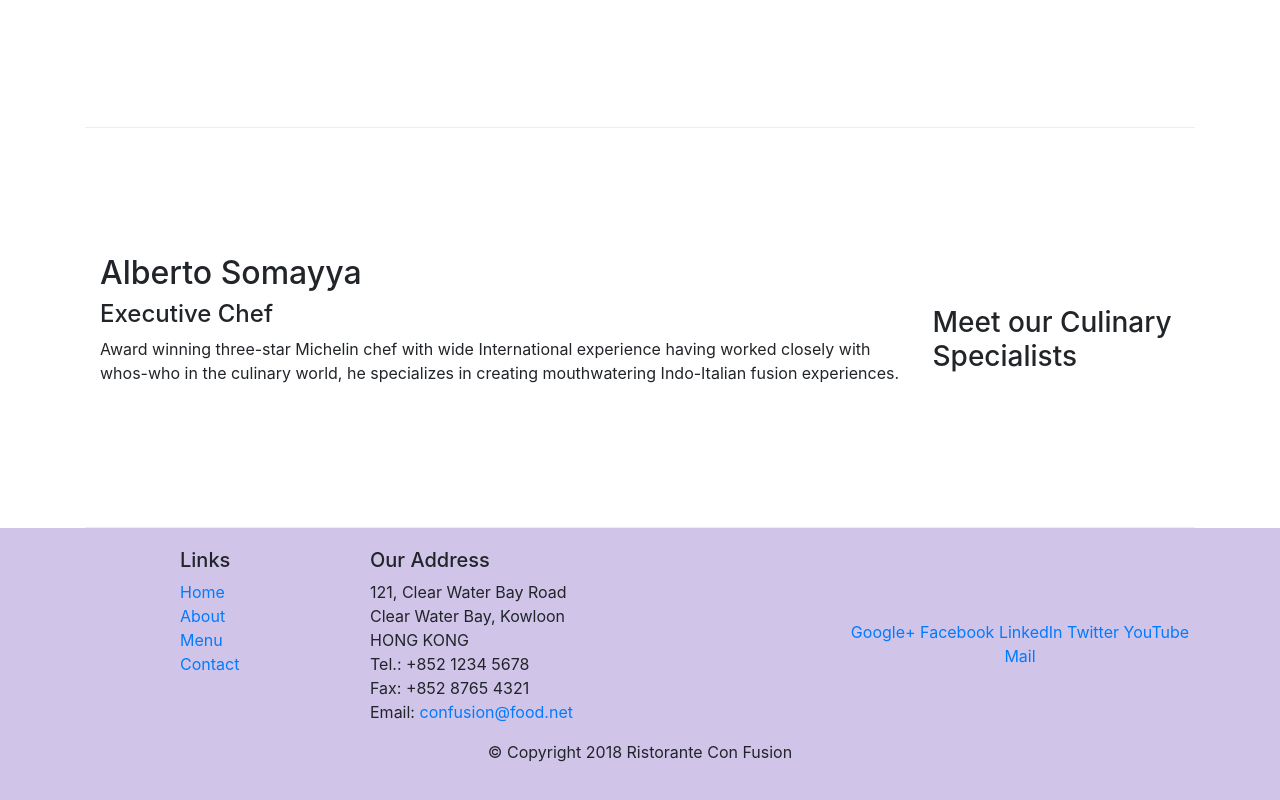
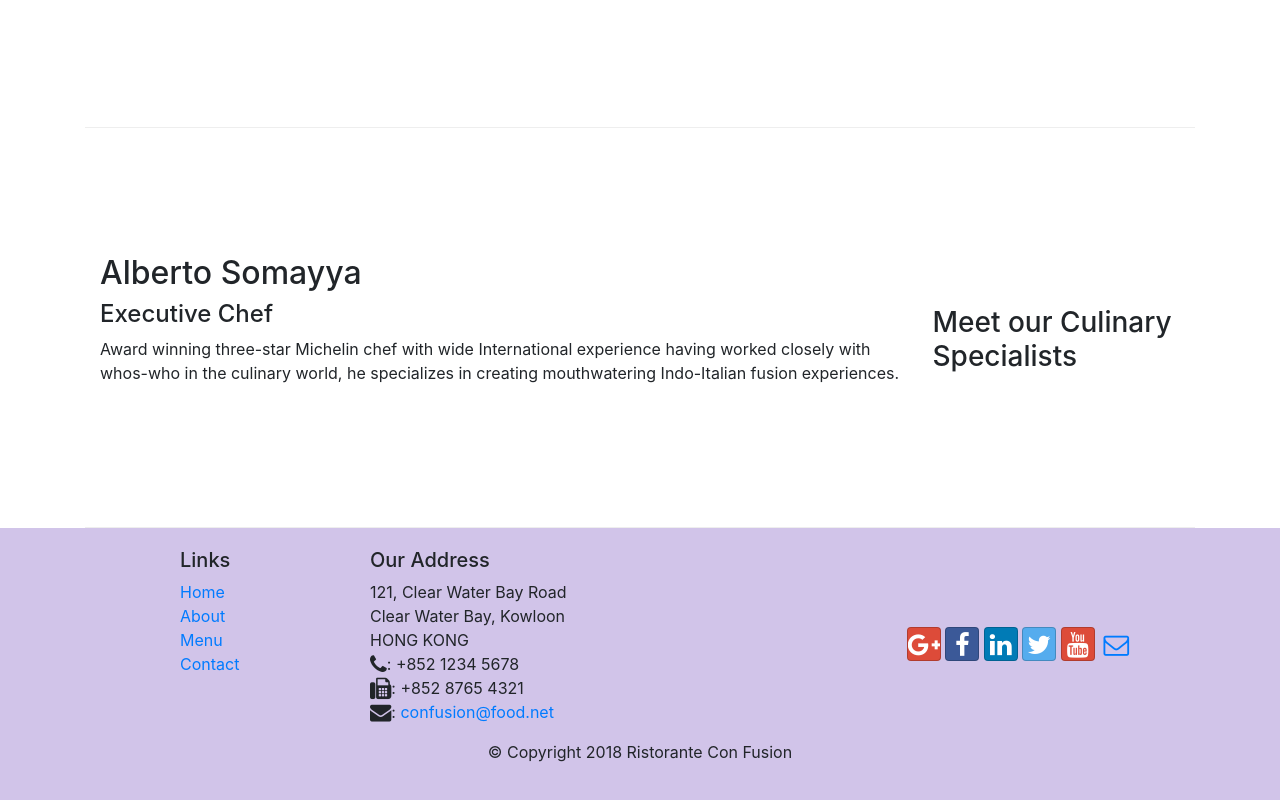
Before and after one commit to CodeXMalinga/conFusion, a website: page index.html in a window 1280 px wide. Shown: the part 1006-1806 px from the top of the page. Drawn offline with nearby package versions, Linux system fonts and the light colour scheme.

Commit message:
icons fonts

```diff
--- a/aboutus.html
+++ b/aboutus.html
@@ -14,7 +14,15 @@
       rel="stylesheet"
       href="node_modules/bootstrap/dist/css/bootstrap.min.css"
     />
+    <link
+      rel="stylesheet"
+      href="node_modules/font-awesome/css/font-awesome.min.css"
+    />
 
+    <link
+      rel="stylesheet"
+      href="node_modules/bootstrap-social/bootstrap-social.css"
+    />
     <link rel="stylesheet" href="./css/styles.css" />
 
     <title>Ristorante Con Fusion: About Us</title>
@@ -38,16 +46,24 @@
         <div class="collapse navbar-collapse" id="Navbar">
           <ul class="navbar-nav mr-auto">
             <li class="nav-item">
-              <a href="./index.html" class="nav-link">Home</a>
+              <a href="./index.html" class="nav-link"
+                ><span class="fa fa-home fa-lg"></span> Home</a
+              >
             </li>
             <li class="nav-item active">
-              <a href="./aboutus.html" class="nav-link">About</a>
+              <a href="./aboutus.html" class="nav-link"
+                ><span class="fa fa-info fa-lg"></span> About</a
+              >
             </li>
             <li class="nav-item">
-              <a href="#" class="nav-link">Menu</a>
+              <a href="#" class="nav-link"
+                ><span class="fa fa-list fa-lg"></span> Menu</a
+              >
             </li>
             <li class="nav-item">
-              <a href="#" class="nav-link">Contact</a>
+              <a href="#" class="nav-link"
+                ><span class="fa fa-address-card fa-lg"></span> Contact</a
+              >
             </li>
           </ul>
         </div>
@@ -160,7 +176,7 @@
           <div class="col-4 offset-1 col-sm-2">
             <h5>Links</h5>
             <ul class="list-unstyled">
-              <li><a href="./index.html">Home</a></li>
+              <li><a href="#">Home</a></li>
               <li><a href="./aboutus.html">About</a></li>
               <li><a href="#">Menu</a></li>
               <li><a href="#">Contact</a></li>
@@ -172,19 +188,42 @@
               121, Clear Water Bay Road<br />
               Clear Water Bay, Kowloon<br />
               HONG KONG<br />
-              Tel.: +852 1234 5678<br />
-              Fax: +852 8765 4321<br />
-              Email: <a href="mailto:confusion@food.net">confusion@food.net</a>
+              <i class="fa fa-phone fa-lg"></i>: +852 1234 5678<br />
+              <i class="fa fa-fax fa-lg"></i>: +852 8765 4321<br />
+              <i class="fa fa-envelope fa-lg"></i>:
+              <a href="mailto:confusion@food.net">confusion@food.net</a>
             </address>
           </div>
           <div class="col-12 col-sm-4 align-self-center">
             <div class="text-center">
-              <a href="http://google.com/+">Google+</a>
-              <a href="http://www.facebook.com/profile.php?id=">Facebook</a>
-              <a href="http://www.linkedin.com/in/">LinkedIn</a>
-              <a href="http://twitter.com/">Twitter</a>
-              <a href="http://youtube.com/">YouTube</a>
-              <a href="mailto:">Mail</a>
+              <a
+                class="btn btn-social-icon btn-google"
+                href="http://google.com/+"
+                ><i class="fa fa-google-plus fa-lg"></i
+              ></a>
+              <a
+                class="btn btn-social-icon btn-facebook"
+                href="http://www.facebook.com/profile.php?id="
+                ><i class="fa fa-facebook fa-lg"></i
+              ></a>
+              <a
+                class="btn btn-social-icon btn-linkedin"
+                href="http://www.linkedin.com/in/"
+                ><i class="fa fa-linkedin fa-lg"></i
+              ></a>
+              <a
+                class="btn btn-social-icon btn-twitter"
+                href="http://twitter.com/"
+                ><i class="fa fa-twitter fa-lg"></i
+              ></a>
+              <a
+                class="btn btn-social-icon btn-google"
+                href="http://youtube.com/"
+                ><i class="fa fa-youtube fa-lg"></i
+              ></a>
+              <a class="btn btn-social-icon" href="mailto:"
+                ><i class="fa fa-envelope-o fa-lg"></i
+              ></a>
             </div>
           </div>
         </div>
--- a/index.html
+++ b/index.html
@@ -13,6 +13,16 @@
     <link
       rel="stylesheet"
       href="node_modules/bootstrap/dist/css/bootstrap.min.css"
+    />
+
+    <link
+      rel="stylesheet"
+      href="node_modules/font-awesome/css/font-awesome.min.css"
+    />
+
+    <link
+      rel="stylesheet"
+      href="node_modules/bootstrap-social/bootstrap-social.css"
     />
 
     <link rel="stylesheet" href="./css/styles.css" />
@@ -36,16 +46,24 @@
         <div class="collapse navbar-collapse" id="Navbar">
           <ul class="navbar-nav mr-auto">
             <li class="nav-item active">
-              <a href="#" class="nav-link">Home</a>
+              <a href="#" class="nav-link"
+                ><span class="fa fa-home fa-lg"></span> Home</a
+              >
             </li>
             <li class="nav-item">
-              <a href="./aboutus.html" class="nav-link">About</a>
+              <a href="./aboutus.html" class="nav-link"
+                ><span class="fa fa-info fa-lg"></span> About</a
+              >
             </li>
             <li class="nav-item">
-              <a href="#" class="nav-link">Menu</a>
+              <a href="#" class="nav-link"
+                ><span class="fa fa-list fa-lg"></span> Menu</a
+              >
             </li>
             <li class="nav-item">
-              <a href="#" class="nav-link">Contact</a>
+              <a href="#" class="nav-link"
+                ><span class="fa fa-address-card fa-lg"></span> Contact</a
+              >
             </li>
           </ul>
         </div>
@@ -133,19 +151,42 @@
               121, Clear Water Bay Road<br />
               Clear Water Bay, Kowloon<br />
               HONG KONG<br />
-              Tel.: +852 1234 5678<br />
-              Fax: +852 8765 4321<br />
-              Email: <a href="mailto:confusion@food.net">confusion@food.net</a>
+              <i class="fa fa-phone fa-lg"></i>: +852 1234 5678<br />
+              <i class="fa fa-fax fa-lg"></i>: +852 8765 4321<br />
+              <i class="fa fa-envelope fa-lg"></i>:
+              <a href="mailto:confusion@food.net">confusion@food.net</a>
             </address>
           </div>
           <div class="col-12 col-sm-4 align-self-center">
             <div class="text-center">
-              <a href="http://google.com/+">Google+</a>
-              <a href="http://www.facebook.com/profile.php?id=">Facebook</a>
-              <a href="http://www.linkedin.com/in/">LinkedIn</a>
-              <a href="http://twitter.com/">Twitter</a>
-              <a href="http://youtube.com/">YouTube</a>
-              <a href="mailto:">Mail</a>
+              <a
+                class="btn btn-social-icon btn-google"
+                href="http://google.com/+"
+                ><i class="fa fa-google-plus fa-lg"></i
+              ></a>
+              <a
+                class="btn btn-social-icon btn-facebook"
+                href="http://www.facebook.com/profile.php?id="
+                ><i class="fa fa-facebook fa-lg"></i
+              ></a>
+              <a
+                class="btn btn-social-icon btn-linkedin"
+                href="http://www.linkedin.com/in/"
+                ><i class="fa fa-linkedin fa-lg"></i
+              ></a>
+              <a
+                class="btn btn-social-icon btn-twitter"
+                href="http://twitter.com/"
+                ><i class="fa fa-twitter fa-lg"></i
+              ></a>
+              <a
+                class="btn btn-social-icon btn-google"
+                href="http://youtube.com/"
+                ><i class="fa fa-youtube fa-lg"></i
+              ></a>
+              <a class="btn btn-social-icon" href="mailto:"
+                ><i class="fa fa-envelope-o fa-lg"></i
+              ></a>
             </div>
           </div>
         </div>
--- a/package.json
+++ b/package.json
@@ -15,6 +15,8 @@
   },
   "dependencies": {
     "bootstrap": "^4.0.0",
+    "bootstrap-social": "^5.1.1",
+    "font-awesome": "^4.7.0",
     "jquery": "^3.3.1",
     "popper.js": "^1.12.9"
   }
```
Also changed, not shown: 1 other file.
